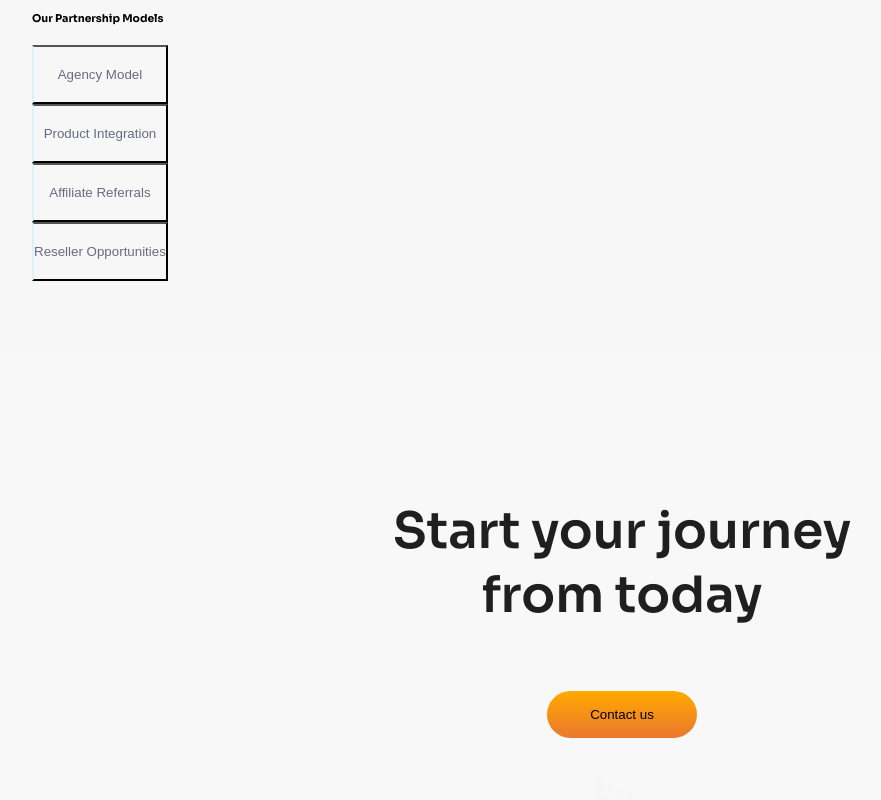
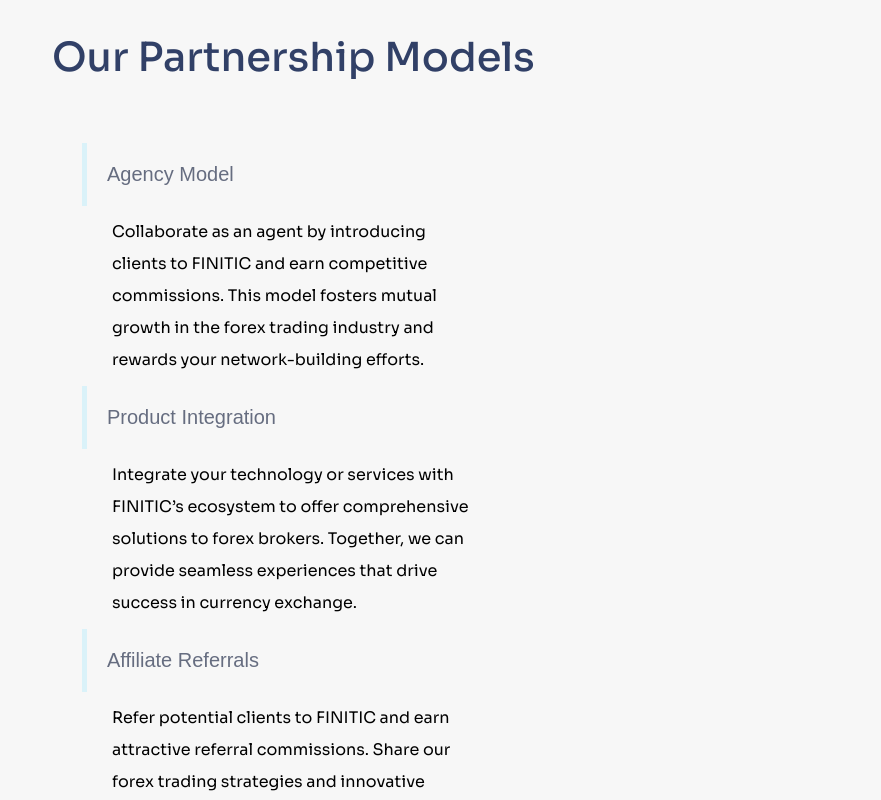
Before and after one commit to HassanFinitic/Finitic-site, a Next.js app: page /partnership in a window 1280 px wide. Shown: the part 1400-2200 px from the top of the page, without its empty margins (18-899 px from the left). Built offline with nearby package versions, Linux system fonts and the light colour scheme.

Commit message:
feat: add partnership

```diff
--- a/src/components/partnershipModels/page.jsx
+++ b/src/components/partnershipModels/page.jsx
@@ -8,15 +8,27 @@
             <button type="button">
             Agency Model
             </button>
+            <p>
+            Collaborate as an agent by introducing clients to FINITIC and earn competitive commissions. This model fosters mutual growth in the forex trading industry and rewards your network-building efforts.
+            </p>
             <button type="button">
             Product Integration
             </button>
+            <p>
+            Integrate your technology or services with FINITIC’s ecosystem to offer comprehensive solutions to forex brokers. Together, we can provide seamless experiences that drive success in currency exchange.
+            </p>
             <button type="button">
             Affiliate Referrals
             </button>
+            <p>
+            Refer potential clients to FINITIC and earn attractive referral commissions. Share our forex trading strategies and innovative solutions with your network and watch your efforts translate into real rewards.
+            </p>
             <button type="button">
             Reseller Opportunities
             </button>
+            <p>
+            Become a reseller of FINITIC’s cutting-edge forex CRM software and services. Strengthen your portfolio by offering proven forex trading CRM solutions while leveraging our global reputation.
+            </p>
         </div>
         </div>
     </div>
--- a/src/components/partnershipModels/partnership.module.css
+++ b/src/components/partnershipModels/partnership.module.css
@@ -9,11 +9,29 @@
 .partnership-models__pagination{
    display: flex;
    flex-direction: column;
+   padding: 20px 50px;
 }
 .partnership-models__pagination button{
    background: transparent;
-   padding: 20px 0;
-   border-left: 2px solid #daf2f9 ;
+   padding: 20px ;
+   border-left: 5px solid #daf2f9;
+   font-weight: 500;
+   font-size: 20px;
+   cursor: pointer;
    color: rgb(102, 109, 128);
-
+   border-bottom: 0px;
+   border-right: 0px;
+   border-top: 0px;
+   text-align: start;
  }
+ .partnership-models__container h6{
+   font-size: 40px;
+   color:rgb(49,64,103);
+   font-weight: 500;
+   padding: 20px;
+ }
+ .partnership-models__pagination p{
+   width: 40%;
+   padding: 10px 30px;
+   line-height: 32px;
+ }
```
